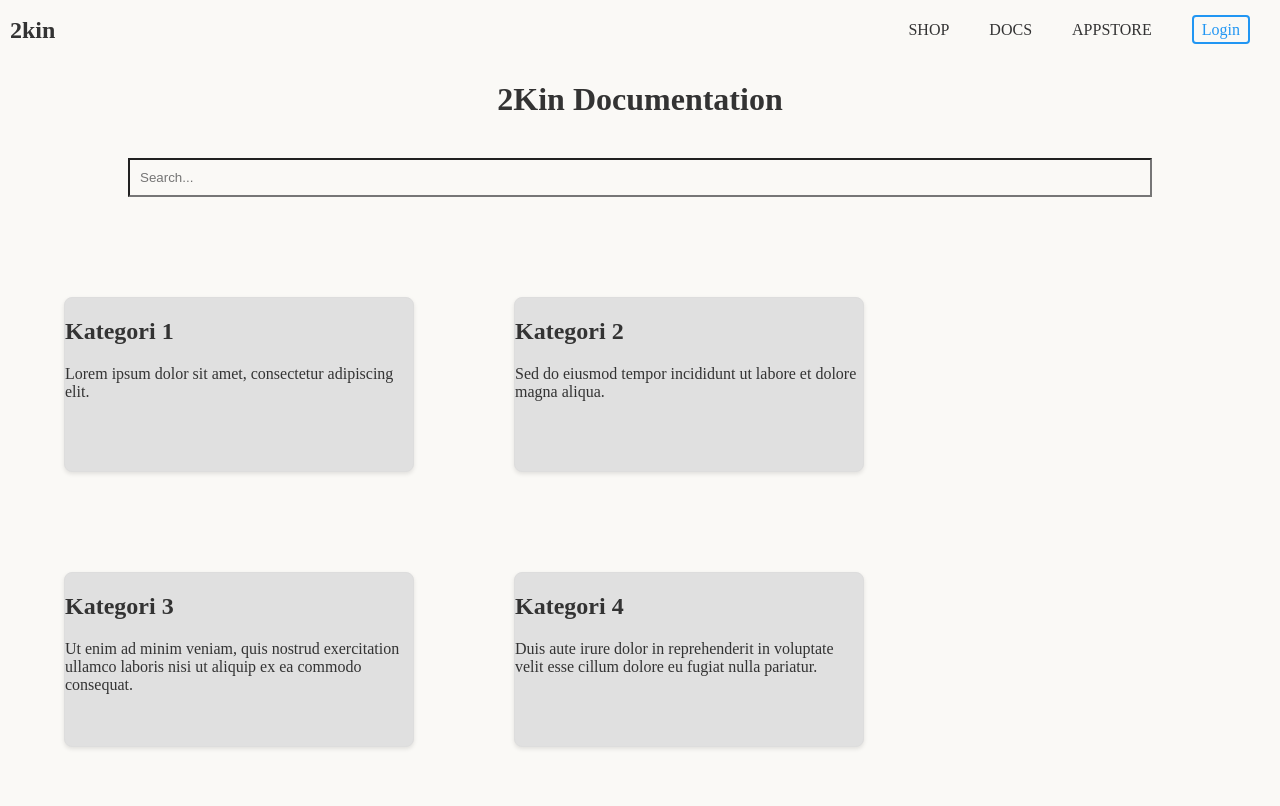
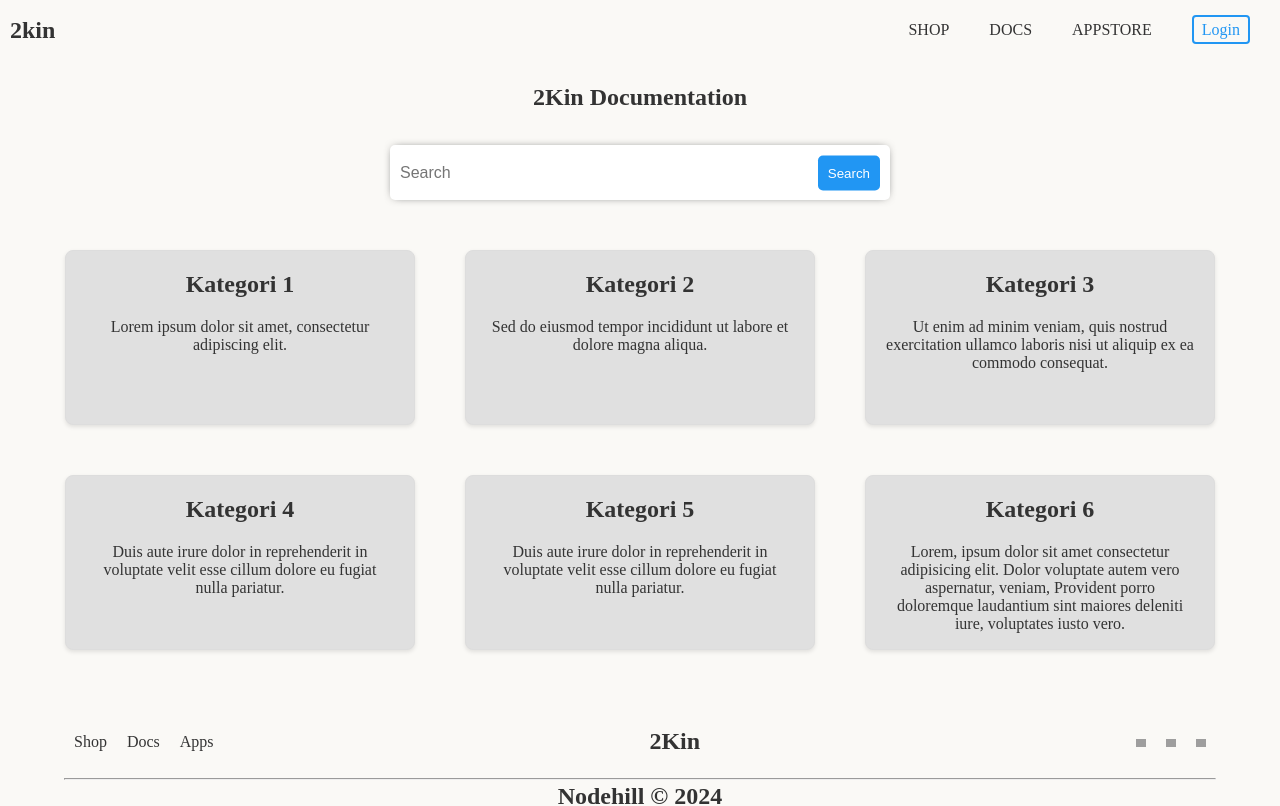
Before and after one commit to SirSicard/2KIN-Onboarding, a React (Vite) app in the folder client/: page /docs in a window 1280 px wide. Shown: the top 806 px of the page. Built offline with nearby package versions, Linux system fonts and the light colour scheme; grey boxes are pictures that could not be loaded.

Commit message:
small changes with the cards on documentationPage and changed the navbar

```diff
--- a/client/src/pages/DocumentationPage.jsx
+++ b/client/src/pages/DocumentationPage.jsx
@@ -8,20 +8,28 @@ export const mockData = [
   { id: 3, title: "Kategori 3", content: "Ut enim ad minim veniam, quis nostrud exercitation ullamco laboris nisi ut aliquip ex ea commodo consequat." },
   { id: 4, title: "Kategori 4", content: "Duis aute irure dolor in reprehenderit in voluptate velit esse cillum dolore eu fugiat nulla pariatur." },
   { id: 5, title: "Kategori 5", content: "Duis aute irure dolor in reprehenderit in voluptate velit esse cillum dolore eu fugiat nulla pariatur." },
-  { id: 6, title: "Kategori 6", content: "Duis aute irure dolor in reprehenderit in voluptate velit esse cillum dolore eu fugiat nulla pariatur." },
+  { id: 6, title: "Kategori 6", content: "Lorem, ipsum dolor sit amet consectetur adipisicing elit. Dolor voluptate autem vero aspernatur, veniam, Provident porro doloremque laudantium sint maiores deleniti iure, voluptates iusto vero." },
 ];
 
 function DocumentationPage() {
   return (
-    <div>
-      <h1>2Kin Documentation</h1>
-      <input type="text" placeholder="Search..." className="search-bar" />
+    <div className='docsOverview'>
+      <h3>2Kin Documentation</h3>
+      <div className="docs-search-container">
+        <input
+          type="text"
+          id="docs-search"
+          placeholder="Search"
+          className="search-input"
+        />
+        <button type="submit" className="docs-search-button">Search</button>
+      </div>
       <div className="card-container">
         {mockData.map((item) => (
           <Link key={item.id} to={`/docs/${item.id}`} className="card-link">
             <div className="card">
-              <h2>{item.title}</h2>
-              <p>{item.content}</p>
+              <h2 className='card-title'>{item.title}</h2>
+              <p className='card-content'>{item.content}</p>
             </div>
           </Link>
         ))}
--- a/client/src/styles/docsPage.css
+++ b/client/src/styles/docsPage.css
@@ -1,39 +1,66 @@
-h1 {
+.docsOverview {
   text-align: center;
 }
 
-.search-bar {
-    width: 80%;
+.docs-search-container {
+  position: relative;
+  display: inline-block;
+  margin-top: 10px;
+}
+
+#docs-search {
+  padding: 10px 10px 10px 10px;
+  width: 500px;
+  height: 55px;
+  border: none;
+  border-radius: 5px;
+  box-shadow: 0px 0px 10px -4px #333333;
+  font-size: 16px;
+}
+
+.docs-search-button {
+  position: absolute;
+  top: 50%;
+  right: 10px;
+  transform: translateY(-50%);
   padding: 10px;
-    box-sizing: border-box;
-    margin: 40px auto 100px auto;
-    display: block;
-    background-color: #FAF9F6;
+  color: white;
+  border: none;
+  border-radius: 5px;
+  cursor: pointer;
+  transition: background-color 0.3s;
+}
+
+.docs-search-button:hover {
+  background-color: #128409;
 }
 
 .card-container {
   display: flex;
   flex-wrap: wrap;
-    justify-content: left;
-    gap: 100px;
-    margin-top: 20px;
-    margin-left: 5vw;
-    margin-right: 5vw;
+  justify-content: center;
+  gap: 50px;
+  margin: 50px 20px 0 20px;
 }
 
 .card {
   height: 175px;
-    width: 350px;
+  max-width: 350px;
   background-color: #E0E0E0;
   border: 1px solid #dddddd;
   border-radius: 8px;
   box-shadow: 0px 2px 4px rgba(0, 0, 0, 0.1);
-    /*margin-bottom: 20px; */
+  overflow: hidden;
 }
-  /*.card:nth-child(-n+4) {
-    margin-bottom: 100px;
-  }*/
 
 .card:hover {
   transform: translateY(-5px);
 }
+
+.card-content {
+  padding: 0 20px 0 20px;
+}
+
+.card-title {
+  text-align: center;
+}
```
Lines whose indentation alone changed are shown as unchanged.
